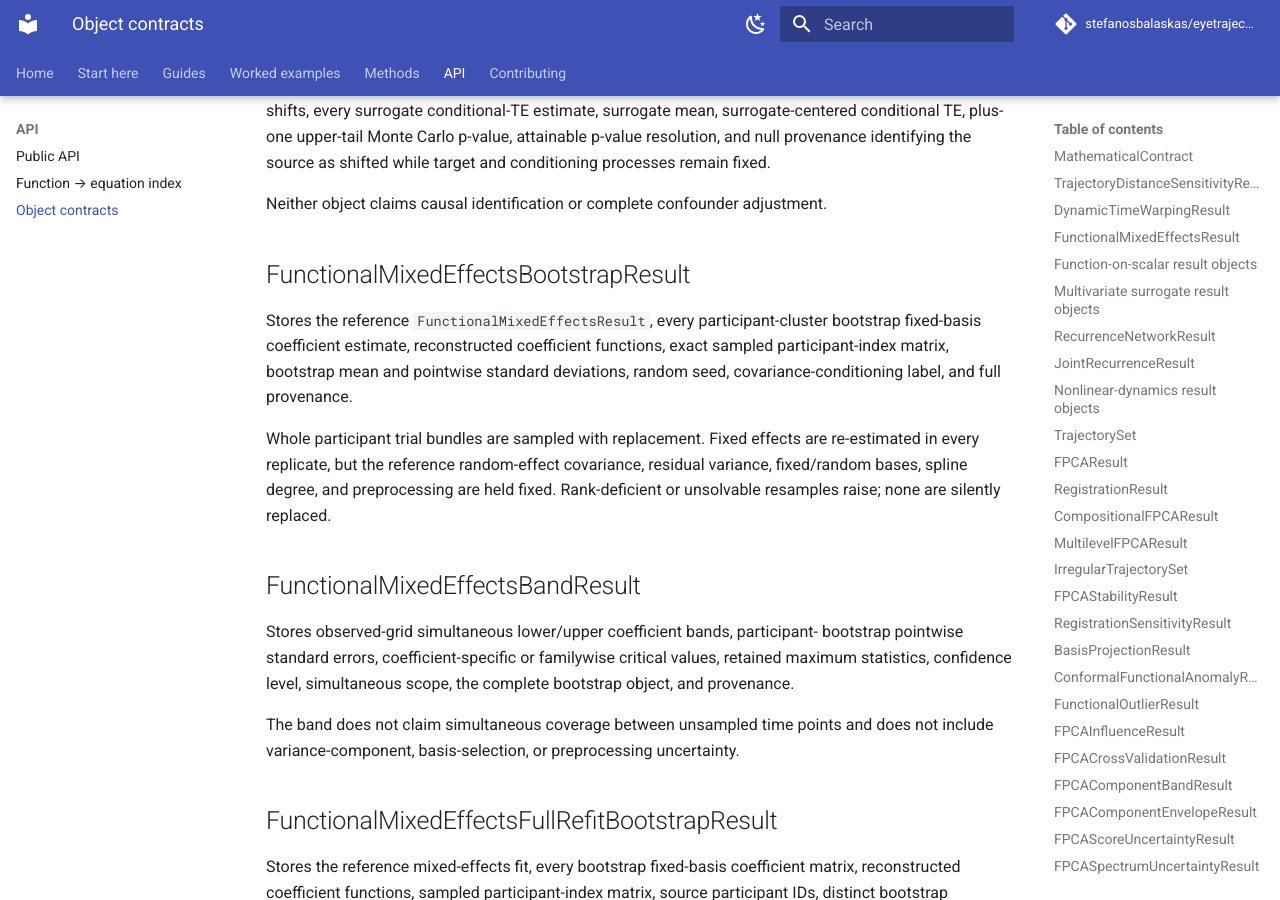
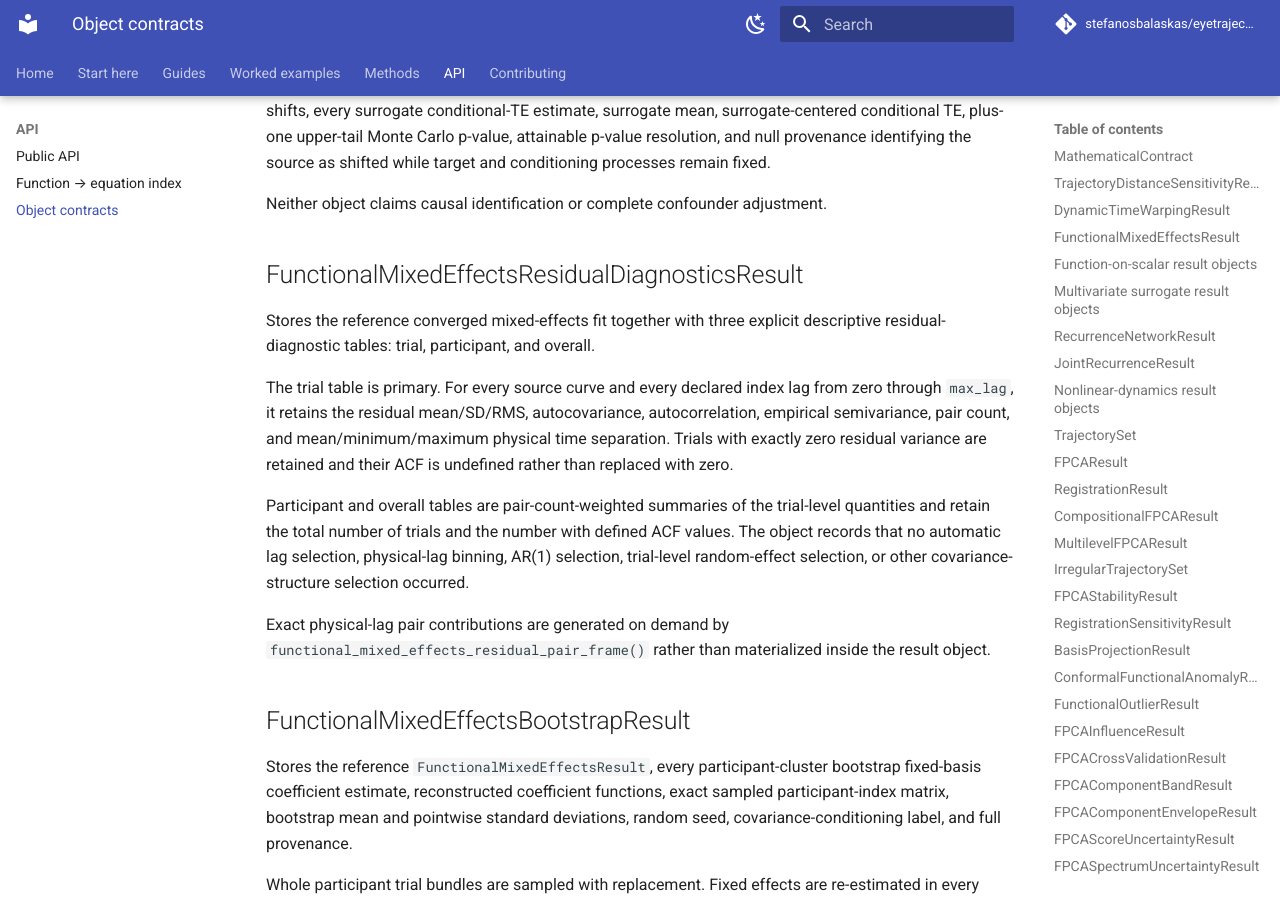
Before and after one commit to stefanosbalaskas/eyetrajectoriespy, an MkDocs documentation site: the page built from docs/reference/objects.md, in a window 1280 px wide and 900 px high, scrolled down 13267 px. Built offline with MkDocs 1.6.1 and Material for MkDocs 9.7.7, drawn with Linux system fonts in a browser that asks for light colours; comment, search, counter and statistics services are not loaded.

Commit message:
Document residual diagnostics result object

```diff
--- a/docs/reference/objects.md
+++ b/docs/reference/objects.md
@@ -433,6 +433,28 @@ source as shifted while target and conditioning processes remain fixed.
 
 Neither object claims causal identification or complete confounder adjustment.
 
+## FunctionalMixedEffectsResidualDiagnosticsResult
+
+Stores the reference converged mixed-effects fit together with three explicit
+descriptive residual-diagnostic tables: trial, participant, and overall.
+
+The trial table is primary. For every source curve and every declared index lag
+from zero through `max_lag`, it retains the residual mean/SD/RMS,
+autocovariance, autocorrelation, empirical semivariance, pair count, and
+mean/minimum/maximum physical time separation. Trials with exactly zero
+residual variance are retained and their ACF is undefined rather than replaced
+with zero.
+
+Participant and overall tables are pair-count-weighted summaries of the
+trial-level quantities and retain the total number of trials and the number
+with defined ACF values. The object records that no automatic lag selection,
+physical-lag binning, AR(1) selection, trial-level random-effect selection, or
+other covariance-structure selection occurred.
+
+Exact physical-lag pair contributions are generated on demand by
+`functional_mixed_effects_residual_pair_frame()` rather than materialized
+inside the result object.
+
 ## FunctionalMixedEffectsBootstrapResult
 
 Stores the reference `FunctionalMixedEffectsResult`, every participant-cluster
```
